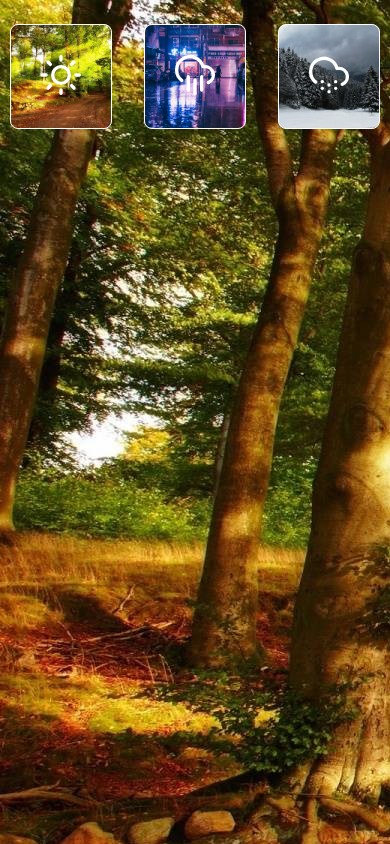
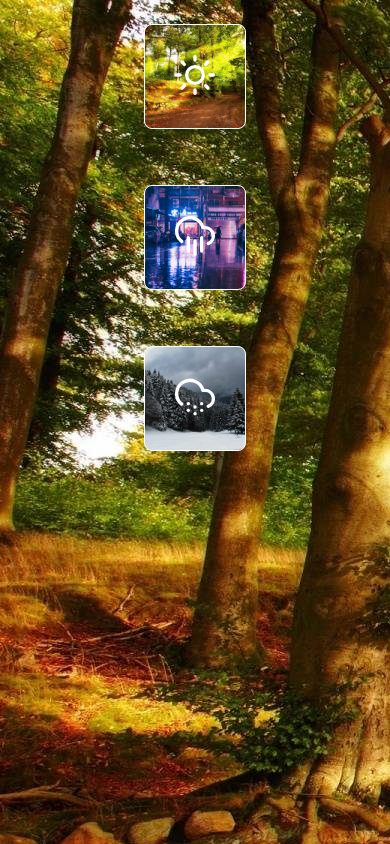
Before and after one commit to DmitryMerzlyakov/NoiseOfWeather, a website built with webpack: page public/index.html in a window 390 px wide. Built offline with nearby package versions, Linux system fonts and the light colour scheme.

Commit message:
fix: add mobail adaptive

```diff
--- a/src/index.scss
+++ b/src/index.scss
@@ -44,3 +44,11 @@ body {
     right: 0;
   }
 }
+
+@media (max-width: 767px) {
+  #app {
+    justify-content: flex-start;
+    flex-direction: column;
+    align-items: center;
+  }
+}
--- a/src/weatherItem.ts
+++ b/src/weatherItem.ts
@@ -29,6 +29,8 @@ export const createWeatherItem = (items: TApllication[], paretn: HTMLDivElement)
     button.addEventListener('click', () => {
       buttons.map(btn => {btn !== button && btn.querySelector('.item__input')?.remove()})
       paretn.style.backgroundImage = `url(${(item.img)})`
+      paretn.style.backgroundSize = 'cover'
+      paretn.style.backgroundPosition = 'center'
       button.appendChild(volume)
       toggleAudio(index, items, image, button)
     })
```
